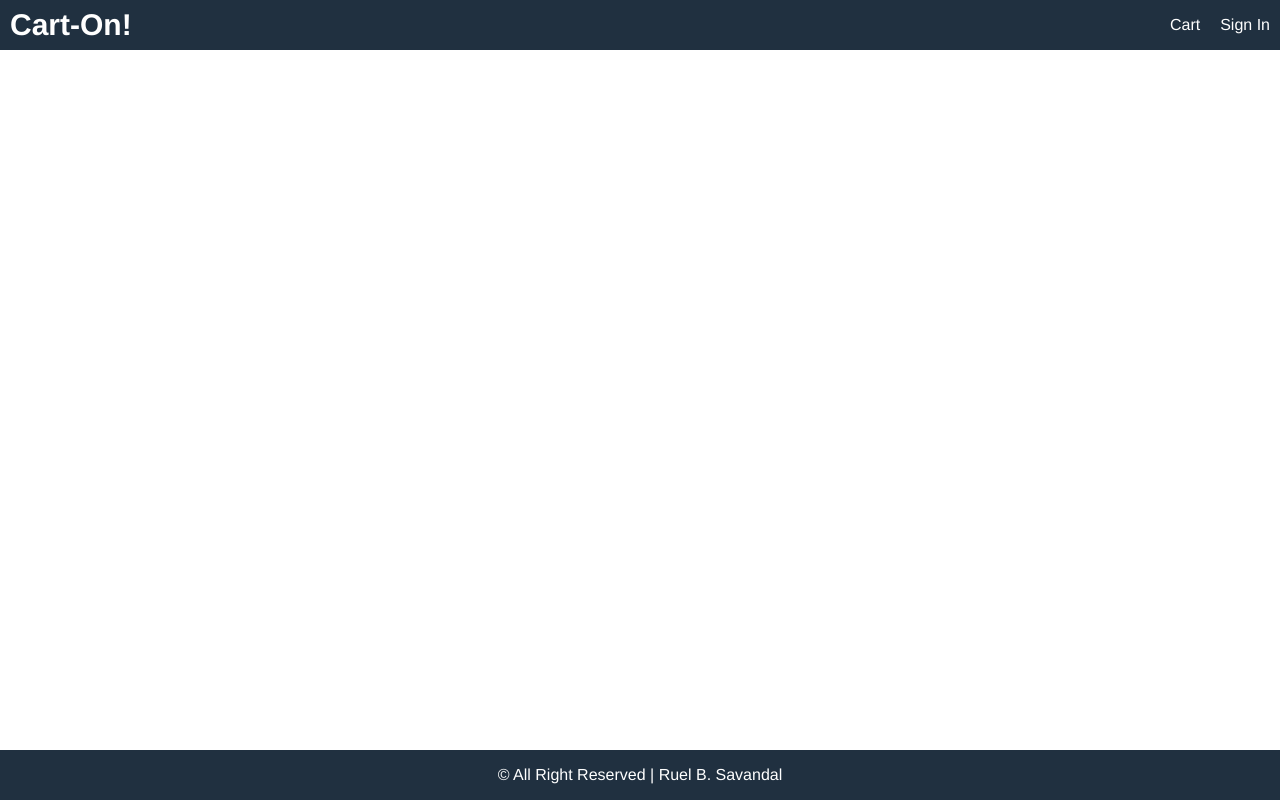
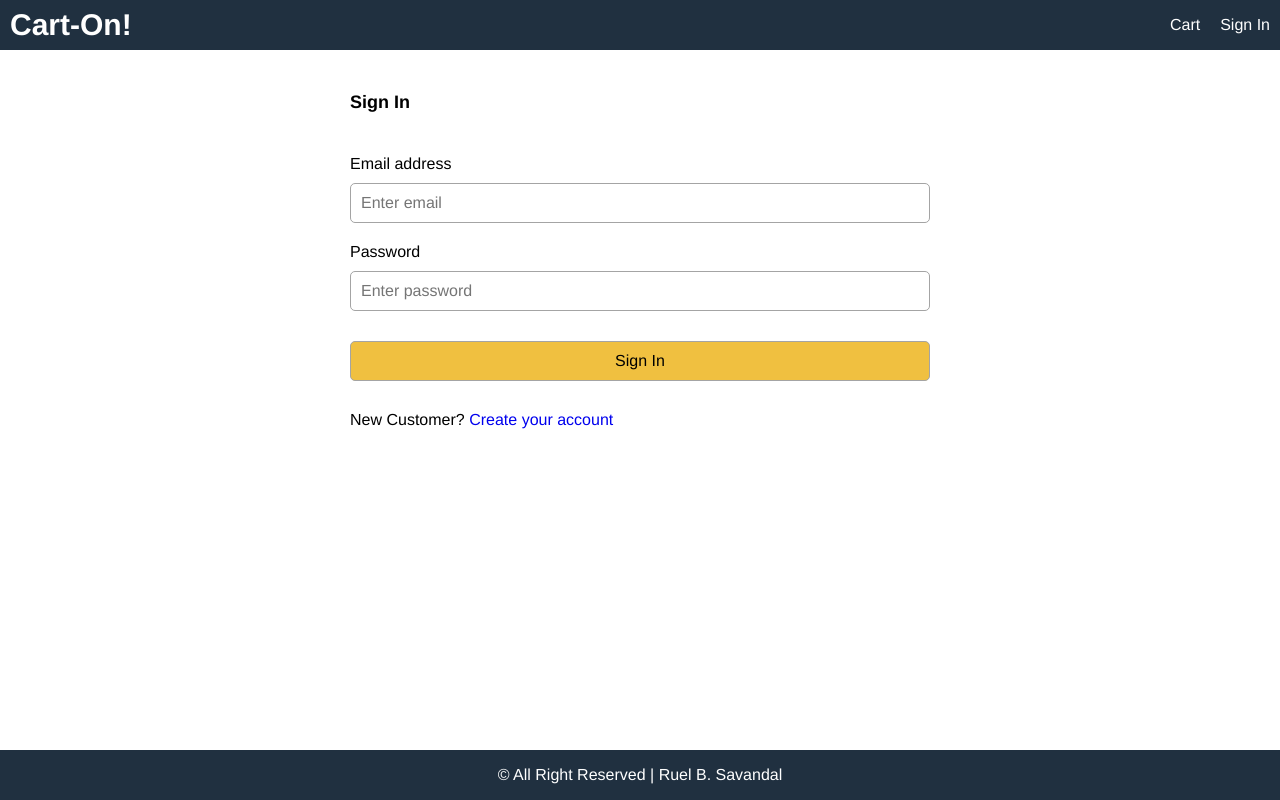
Before and after one commit to RuelSavandal/CartOn-app, a React (Create React App) app in the folder frontend/: page /signin in a window 1280 px wide. Built offline with nearby package versions, Linux system fonts and the light colour scheme.

Commit message:
share code on github

```diff
--- a/frontend/src/App.js
+++ b/frontend/src/App.js
@@ -4,6 +4,7 @@
 import CartScreen from './screens/CartScreen';
 import HomeScreen from './screens/HomeScreen';
 import ProductScreen from './screens/ProductScreen';
+import SigninScreen from './screens/SigninScreen';
 
 function App() {
     const cart = useSelector(state => state.cart);
@@ -27,6 +28,7 @@
             <main>
                 <Route path="/cart/:id?" component={CartScreen}></Route>
                 <Route path="/product/:id" component={ProductScreen}></Route>
+                <Route path="/signin" component={SigninScreen}></Route>
                 <Route path="/" component={HomeScreen} exact></Route>
             </main>
             <footer className="row center">
--- a/frontend/src/index.css
+++ b/frontend/src/index.css
@@ -191,3 +191,17 @@
   color: #a02020;
   background-color: #ffe0e0e0;
 }
+/* Form */
+.form {
+  max-width: 60rem;
+  margin: 0 auto;
+}
+.form > div {
+  display: flex;
+  flex-direction: column;
+  margin: 1rem;
+}
+.form label {
+  margin: 1rem 0;
+  display: block;
+}
--- /dev/null
+++ b/frontend/src/screens/SigninScreen.js
@@ -0,0 +1,51 @@
+import React, { useState } from 'react';
+import {Link} from 'react-router-dom';
+
+export default function SigninScreen() {
+
+    const [email, setEmail] = useState(' ');
+    const [password, setPassword] = useState('');
+    const submitHandler = (e) =>{
+        e.preventDefault();
+        // TODO: signin action
+    }
+    return (
+        <div>
+            <form className="form" onSubmit={submitHandler}>
+                <div>
+                    <h1>Sign In</h1>
+                </div>
+                <div>
+                    <label htmlFor="email">Email address</label>
+                    <input
+                        type="email"
+                        id="email"
+                        placeholder="Enter email"
+                        required
+                        onChange={ (e) => setEmail(e.target.value)}
+                    ></input>
+                </div>
+                <div>
+                    <label htmlFor="password">Password</label>
+                    <input
+                        type="password"
+                        id="password"
+                        placeholder="Enter password"
+                        required
+                        onChange={ (e) => setPassword(e.target.value)}
+                    ></input>
+                </div>
+                <div>
+                    <label />
+                    <button className="primary" type="submit">Sign In</button>
+                </div>
+                <div>
+                    <label />
+                    <div>
+                        New Customer? <Link to="/register">Create your account</Link>
+                    </div>
+                </div>
+            </form>
+        </div>
+    )
+}
```
